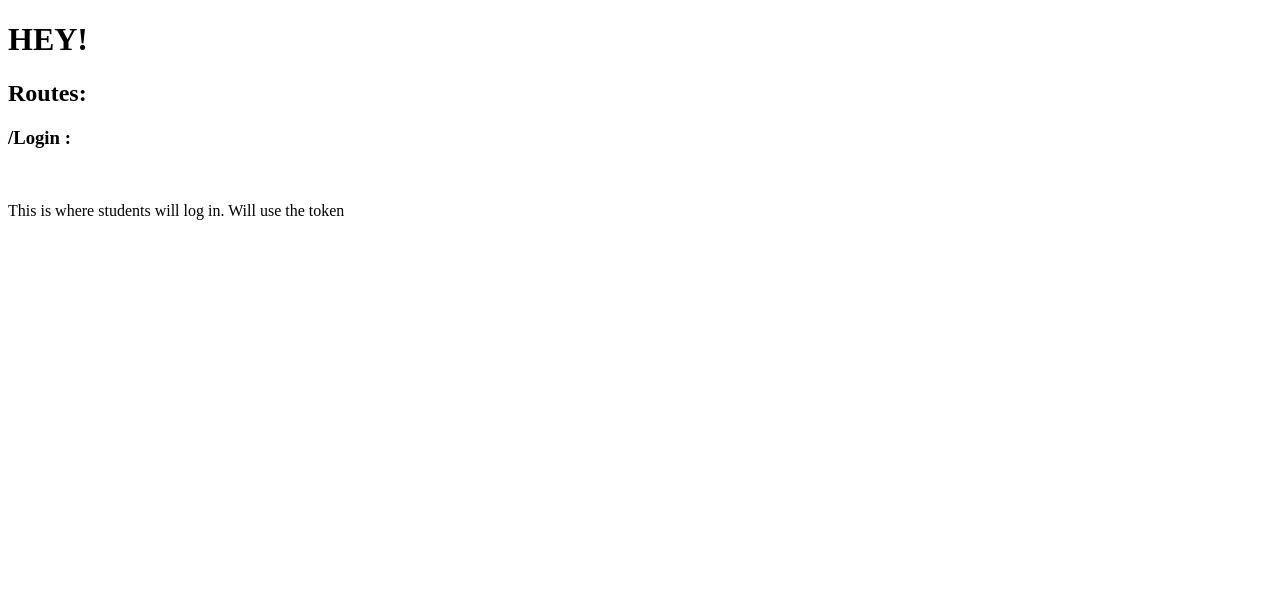
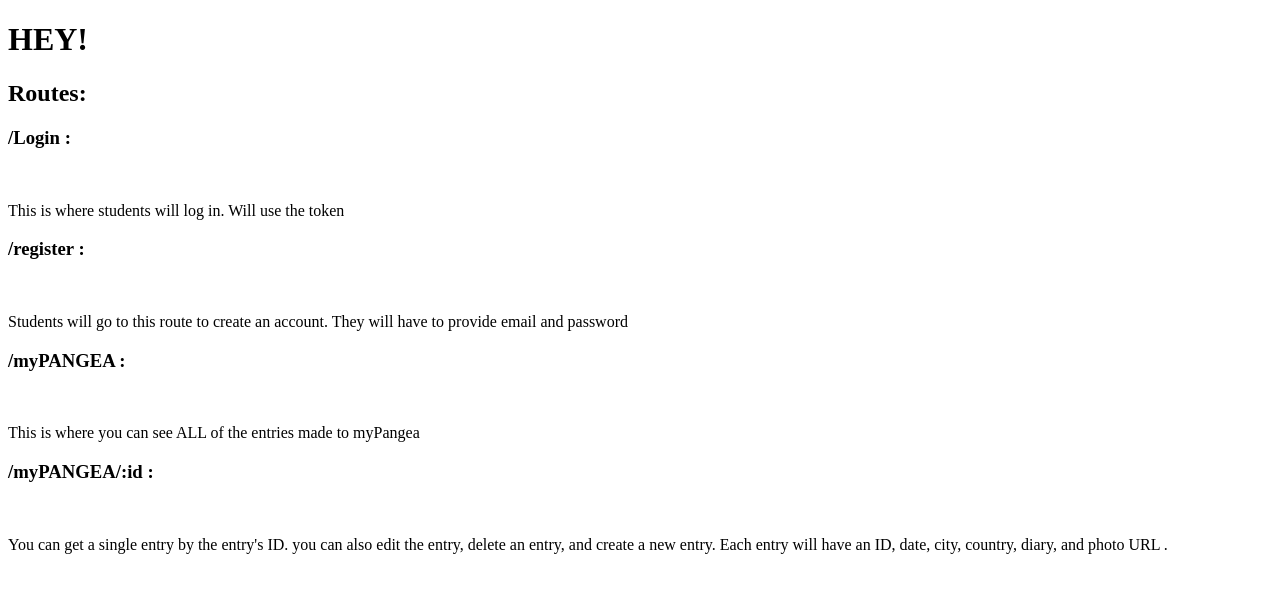
Before and after one commit to hollyLGru/311Checkpoint, a website: page index.html in a window 1280 px wide. Drawn offline with Linux system fonts and the light colour scheme.

Commit message:
I am mostly done

```diff
--- a/index.html
+++ b/index.html
@@ -13,5 +13,23 @@
     <h3>/Login : </h3>
     <br>
     <p>This is where students will log in. Will use the token</p>
+
+    <h3>/register : </h3>
+    <br>
+    <p>Students will go to this route to create an account. They will have to provide email and password</p>
+
+    <h3>/myPANGEA :</h3>
+    <br>
+    <p>This is where you can see ALL of the entries made to myPangea</p>
+
+    <h3>/myPANGEA/:id : </h3>
+    <br>
+    <p>You can get a single entry by the entry's ID. you can also edit the entry, delete an entry, and create a new entry.
+        Each entry will have an ID, date, city, country, diary, and photo URL .
+    </p>
+
+
+
+
 </body>
 </html>
```
